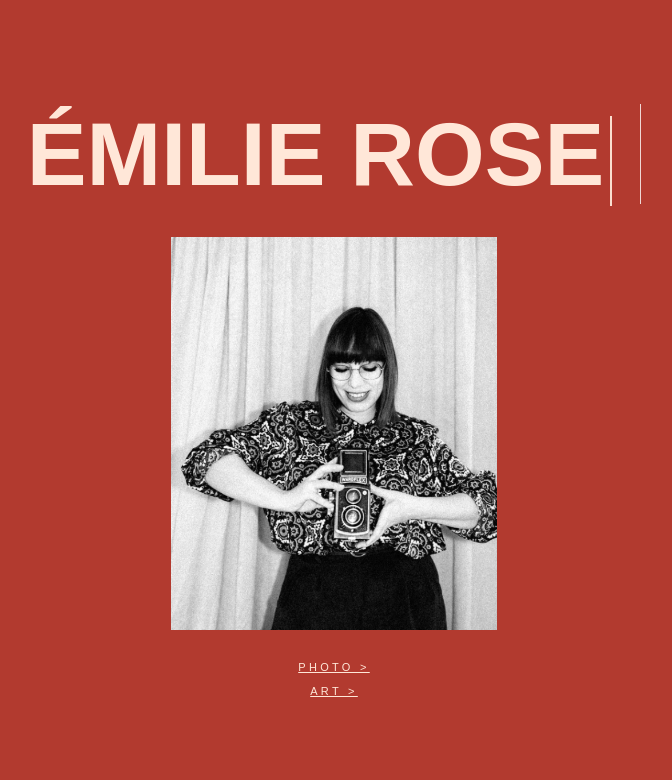
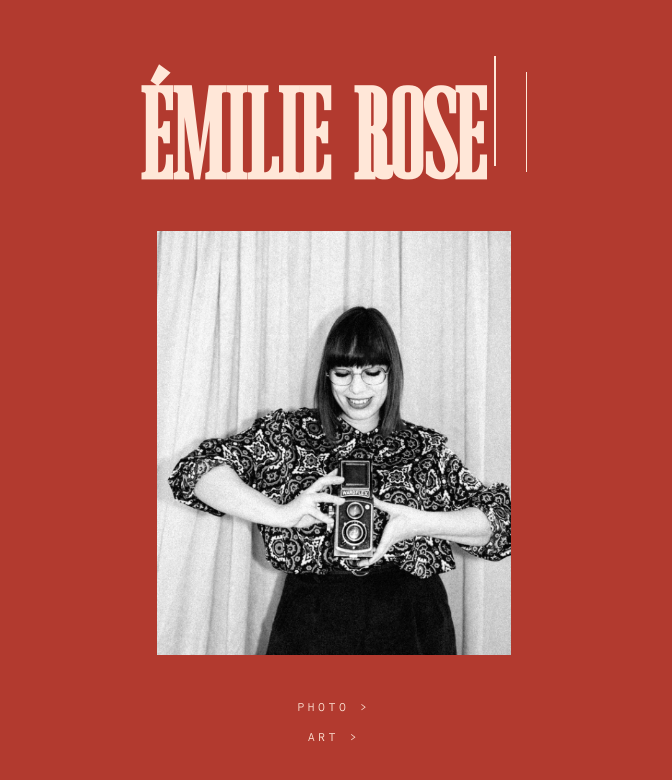
Before and after one commit to Karg007/emilierose, a Next.js app: page / in a window 1280 px wide. Shown: the top 780 px of the page, without its empty margins (306-978 px from the left). Built offline with nearby package versions, Linux system fonts and the light colour scheme.

Commit message:
Add files via upload

```diff
--- a/app/components/Typewriter.tsx
+++ b/app/components/Typewriter.tsx
@@ -2,55 +2,39 @@
 
 import { useEffect, useState } from "react";
 
-export default function Typewriter({
-  text,
-  speed = 60,
-  className
-}: {
-  text: string;
-  speed?: number;
-  className?: string;
-}) {
+export default function Typewriter({ text }: { text: string }) {
   const [displayed, setDisplayed] = useState("");
   const [done, setDone] = useState(false);
 
   useEffect(() => {
     let i = 0;
-    setDisplayed("");
-    setDone(false);
-
     const interval = setInterval(() => {
       setDisplayed(text.slice(0, i + 1));
       i++;
-
       if (i >= text.length) {
         clearInterval(interval);
         setDone(true);
       }
-    }, speed);
-
+    }, 50);
     return () => clearInterval(interval);
-  }, [text, speed]);
+  }, [text]);
 
   return (
-    <span className={className}>
+    <span>
       {displayed}
       {done && <span className="cursor" />}
-
       <style jsx>{`
         .cursor {
-          display: inline-block;
-          width: 2px;
-          height: 1em;
-          margin-left: 6px;
-          background: currentColor;
-          animation: blink 1s infinite;
-          vertical-align: middle;
+          display:inline-block;
+          width:2px;
+          height:1em;
+          margin-left:6px;
+          background:currentColor;
+          animation:blink 1s infinite;
         }
-
         @keyframes blink {
-          0%, 50%, 100% { opacity: 1; }
-          25%, 75% { opacity: 0; }
+          0%,50%,100%{opacity:1;}
+          25%,75%{opacity:0;}
         }
       `}</style>
     </span>
--- a/app/layout.tsx
+++ b/app/layout.tsx
@@ -1,9 +1,8 @@
-
-import "./globals.css";
+import "../styles/globals.css";
 
 export const metadata = {
   title: "Émilie Rose",
-  description: "Photographie et Art"
+  description: "Photographie & Art"
 };
 
 export default function RootLayout({ children }: { children: React.ReactNode }) {
--- a/app/page.tsx
+++ b/app/page.tsx
@@ -10,100 +10,78 @@ export default function Home() {
   const [i, setI] = useState(0);
 
   useEffect(() => {
-    const t = setInterval(() => setI((v) => (v + 1) % IMAGES.length), 3500);
+    const t = setInterval(() => setI(v => (v + 1) % IMAGES.length), 3500);
     return () => clearInterval(t);
   }, []);
 
   return (
     <main className="landing">
-      <div className="stage">
-        <header className="hero">
-          <h1 className="title">
-            <Typewriter text="ÉMILIE ROSE" speed={55} />
-          </h1>
+      <div className="hero">
+        <h1><Typewriter text="ÉMILIE ROSE" /></h1>
         <div className="vline" />
-        </header>
+      </div>
 
       <div className="carousel">
         {IMAGES.map((src, idx) => (
-            <img key={src} src={src} alt="" className={idx === i ? "active" : ""} />
+          <img key={src} src={src} className={idx===i?"active":""} />
         ))}
       </div>
 
-        <nav className="links">
+      <div className="links">
         <Link href="/photo">PHOTO &gt;</Link>
         <Link href="/art">ART &gt;</Link>
-        </nav>
       </div>
 
       <style jsx>{`
         .landing {
+          background: var(--bg-red);
+          color: var(--cream);
           min-height: 100vh;
-          background: #b23a2f;
-          color: #ffe7d8;
-          display: grid;
-          place-items: center;
+          display:flex;
+          flex-direction:column;
+          align-items:center;
+          justify-content:center;
+          gap:40px;
         }
-
-        .stage {
-          display: grid;
-          gap: 28px;
-          justify-items: center;
-          align-content: center;
+        .hero {
+          display:flex;
+          align-items:center;
+          gap:30px;
         }
-
-        .hero {
-          display: flex;
-          align-items: center;
-          gap: 28px;
+        h1 {
+          font-family:"Moonscape", serif;
+          font-size:110px;
+          margin:0;
+          letter-spacing:2px;
         }
-
-        .title {
-          font-size: clamp(64px, 7vw, 120px);
-          margin: 0;
-          text-transform: uppercase;
+        .vline {
+          width:1px;
+          height:100px;
+          background:var(--cream);
         }
-
-        .vline {
-          width: 1px;
-          height: 100px;
-          background: rgba(255,255,255,0.8);
+        .carousel {
+          width:360px;
+          height:430px;
+          border:3px solid var(--bg-red);
+          position:relative;
+          overflow:hidden;
         }
-
-        .carousel {
-          width: clamp(300px, 26vw, 360px);
-          aspect-ratio: 1 / 1.2;
-          border: 3px solid #b23a2f;
-          overflow: hidden;
-          position: relative;
+        .carousel img {
+          position:absolute;
+          width:100%;
+          height:100%;
+          object-fit:cover;
+          opacity:0;
+          transition:opacity .7s ease;
         }
-
-        .carousel img {
-          position: absolute;
-          inset: 0;
-          width: 100%;
-          height: 100%;
-          object-fit: cover;
-          opacity: 0;
-          transition: opacity .7s ease;
-        }
-
-        .carousel img.active {
-          opacity: 1;
-        }
-
+        .carousel img.active { opacity:1; }
         .links {
-          display: grid;
-          gap: 12px;
-          text-align: center;
-        }
-
-        .links :global(a) {
-          font-size: 11px;
-          letter-spacing: .3em;
-          text-transform: uppercase;
-          text-decoration: underline;
-          color: #ffe7d8;
+          display:flex;
+          flex-direction:column;
+          gap:14px;
+          text-align:center;
+          font-size:11px;
+          letter-spacing:.35em;
         }
       `}</style>
     </main>
--- a/styles/globals.css
+++ b/styles/globals.css
@@ -1,47 +1,35 @@
-@font-face{
-  font-family:"Orbit";
-  src:url("/fonts/Orbit-Regular.ttf") format("truetype");
-  font-weight:400;
-  font-style:normal;
-  font-display:swap;
-}
-@font-face{
-  font-family:"Moonscape";
-  src:url("/fonts/Moonscape Regular.ttf") format("truetype");
-  font-weight:400;
-  font-style:normal;
-  font-display:swap;
-}
-@font-face{
-  font-family:"Moonscape";
-  src:url("/fonts/Moonscape Bold TTF.ttf") format("truetype");
-  font-weight:700;
-  font-style:normal;
-  font-display:swap;
-}
-@font-face{
-  font-family:"Moonscape";
-  src:url("/fonts/Moonscape Thin TTF.ttf") format("truetype");
-  font-weight:200;
-  font-style:normal;
-  font-display:swap;
-}
-@font-face{
-  font-family:"Moonscape";
-  src:url("/fonts/Moonscape Italic TTF.ttf") format("truetype");
-  font-weight:400;
-  font-style:italic;
-  font-display:swap;
+:root {
+  --bg-red: #b23a2f;
+  --cream: #ffe7d8;
+  --highlight: #f3f7ce;
 }
 
-:root{
-  --bg-red:#f45343;
-  --cream:#ffe7d8;
-  --ink:#000;
-  --butter:#faffc5;
-  --page:#ffffff;
+html, body {
+  margin: 0;
+  padding: 0;
+  height: 100%;
 }
 
-html,body{height:100%; margin:0;}
-*{box-sizing:border-box;}
-a{color:inherit; text-decoration:none;}
+* { box-sizing: border-box; }
+
+body {
+  font-family: "Orbit", monospace;
+  -webkit-font-smoothing: antialiased;
+}
+
+a { color: inherit; text-decoration: none; }
+
+/* Fonts (adjust names if needed) */
+@font-face {
+  font-family: "Moonscape";
+  src: url("/fonts/Moonscape Regular.ttf") format("truetype");
+  font-weight: 400;
+  font-display: swap;
+}
+
+@font-face {
+  font-family: "Orbit";
+  src: url("/fonts/Orbit-Regular.ttf") format("truetype");
+  font-weight: 400;
+  font-display: swap;
+}
```
Also changed, not shown: app/art/page.tsx (+15 -18 lines), app/photo/page.tsx (+15 -16 lines). Lines whose indentation alone changed are shown as unchanged.
